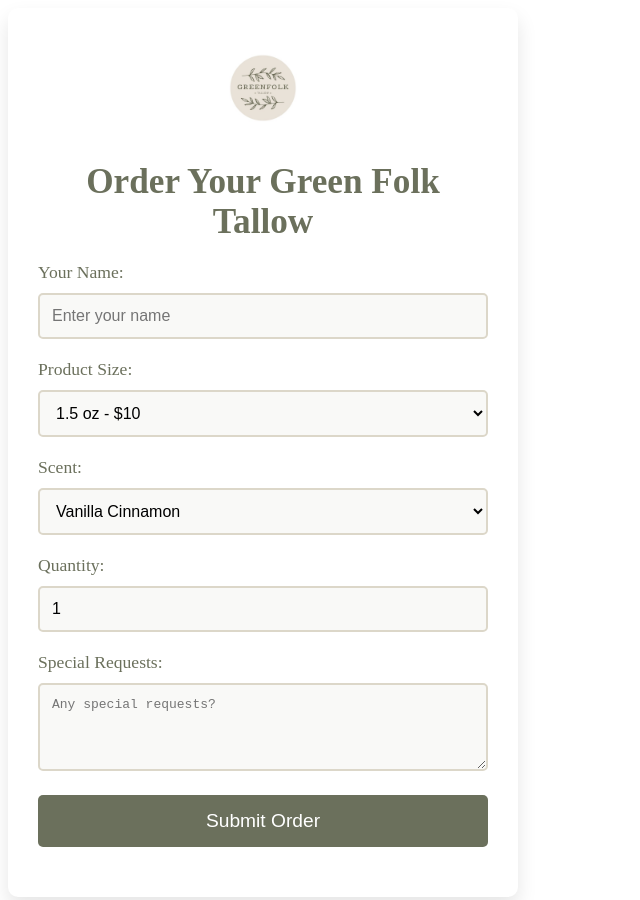
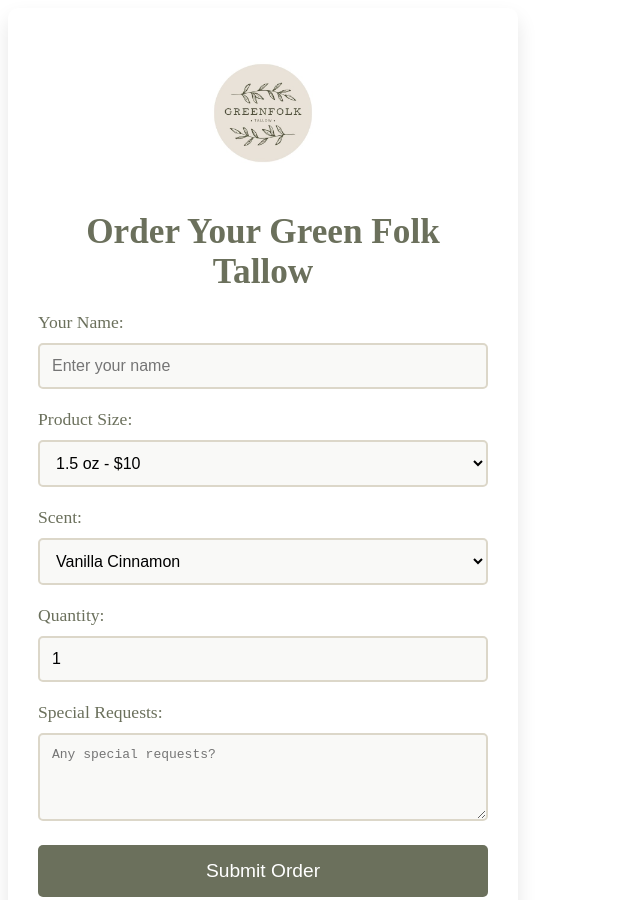
Before and after one commit to keenroudy22/GFT, a plain HTML site: page index.html in a window 1280 px wide. Shown: the top 900 px of the page, without its empty margins (0-640 px from the left). Drawn offline with Linux system fonts and the light colour scheme.

Commit message:
Update styles.css

```diff
--- a/styles.css
+++ b/styles.css
@@ -16,8 +16,8 @@
 
 /* Logo Styling */
 .logo {
-    width: 100px;
-    height: auto;
+    width: 150px; /* Adjust the width */
+    height: auto; /* Maintain aspect ratio */
     display: block;
     margin: 0 auto 20px;
 }
```
